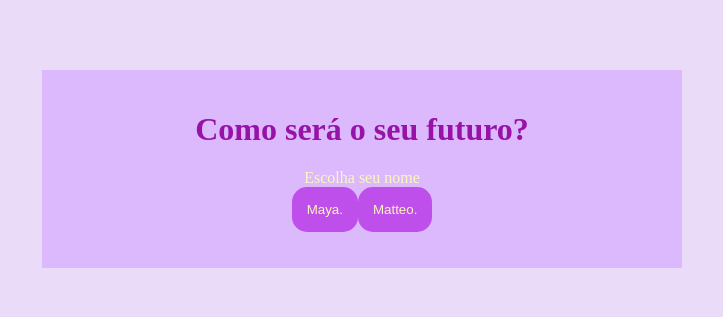
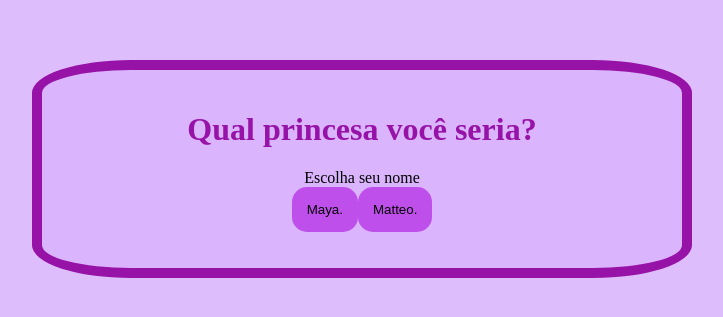
Before and after one commit to mary-olek/IA, a plain HTML site: page index.html in a window 1280 px wide. Shown: the part 239-556 px from the top of the page, without its empty margins (278-1001 px from the left). Drawn offline with Linux system fonts and the light colour scheme.

Commit message:
commit 12

```diff
--- a/index.html
+++ b/index.html
@@ -4,11 +4,11 @@
     <meta charset="UTF-8">
     <meta name="viewport" content="width=device-width, initial-scale=1.0">
     <link rel="stylesheet" href="style.css">
-    <title>"Qual princesa você seria?"</title>
+    <title>Qual princesa você seria?</title>
 </head>
 <body>
     <div class="caixa-principal">
-        <h1>Como será o seu futuro?</h1>
+        <h1>Qual princesa você seria?</h1>
         <div class="caixa-perguntas"></div>
         <div class="caixa-alternativas"></div>
         <div class="caixa-resultado">
--- a/style.css
+++ b/style.css
@@ -1,11 +1,15 @@
+
+
 :root{
-    --cor-fundo: #e8d7f8e0 ;
+    --cor-fundo:#dab4fde0 ;
     --cor-principal: #dab4fde0 ;
     --cor-secundaria: #bf4feb;
     --cor-destaque: #9713a8;
-    --cor-texto: #fbf7bf;
+    --cor-texto: #000000;
+
 
 }
+
 
 body {
     background-color: var(--cor-fundo);
@@ -14,6 +18,7 @@ body {
     justify-content: center;
     align-items: center;
     min-height: 100vh;
+
 }
 
 .caixa-principal{
@@ -22,10 +27,16 @@ body {
     max-width: 600px;
     text-align: center;
     padding: 20px;
-}
+    border-radius: 15%;
+    border-width: 10px;
+    border-style: solid;
+    border-color: var(--cor-destaque);
+
 
 h1{
     color: var(--cor-destaque);
+
+
 }
 
 button {
@@ -34,7 +45,9 @@ button {
     border: none;
     border-radius: 15px;
     padding: 15px;
-    transition: background-color 0.3s;
+    transition: background-color 0.4s;
+
+
 }
 
 button:hover{
```
